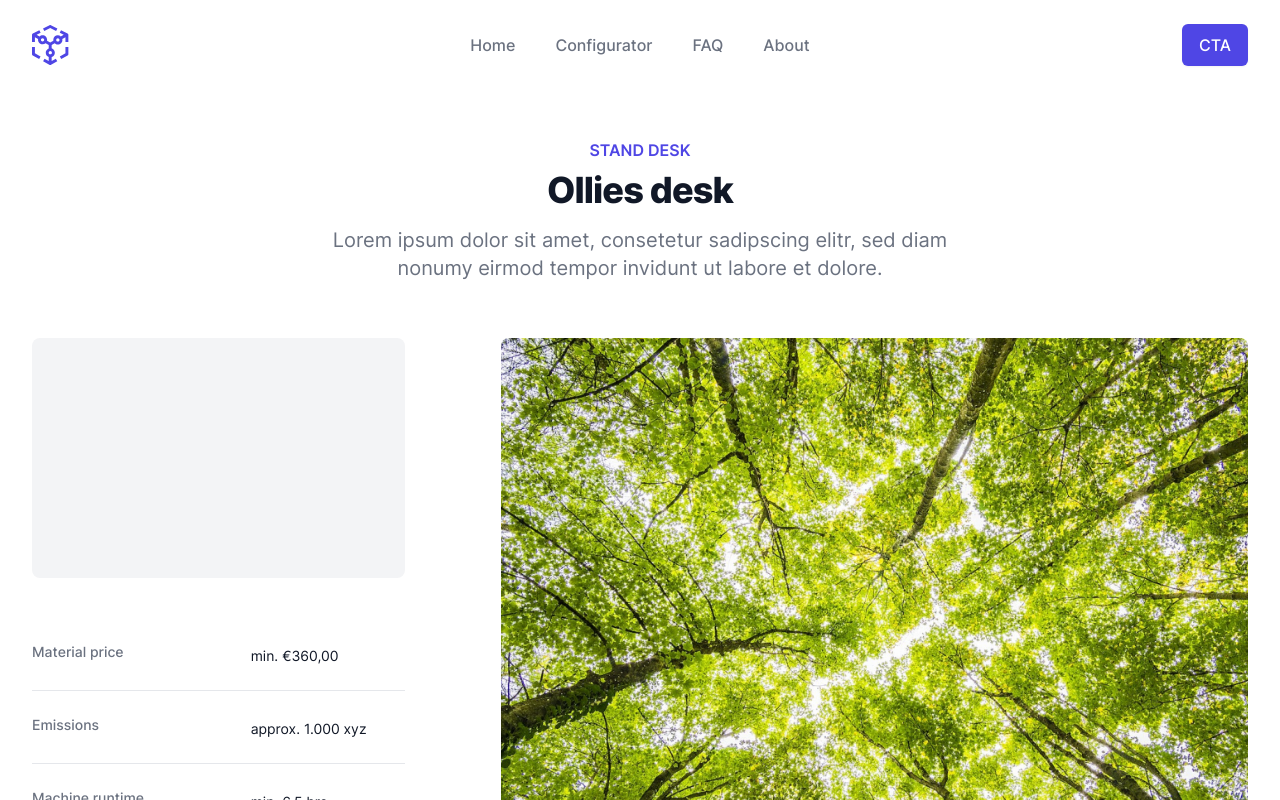
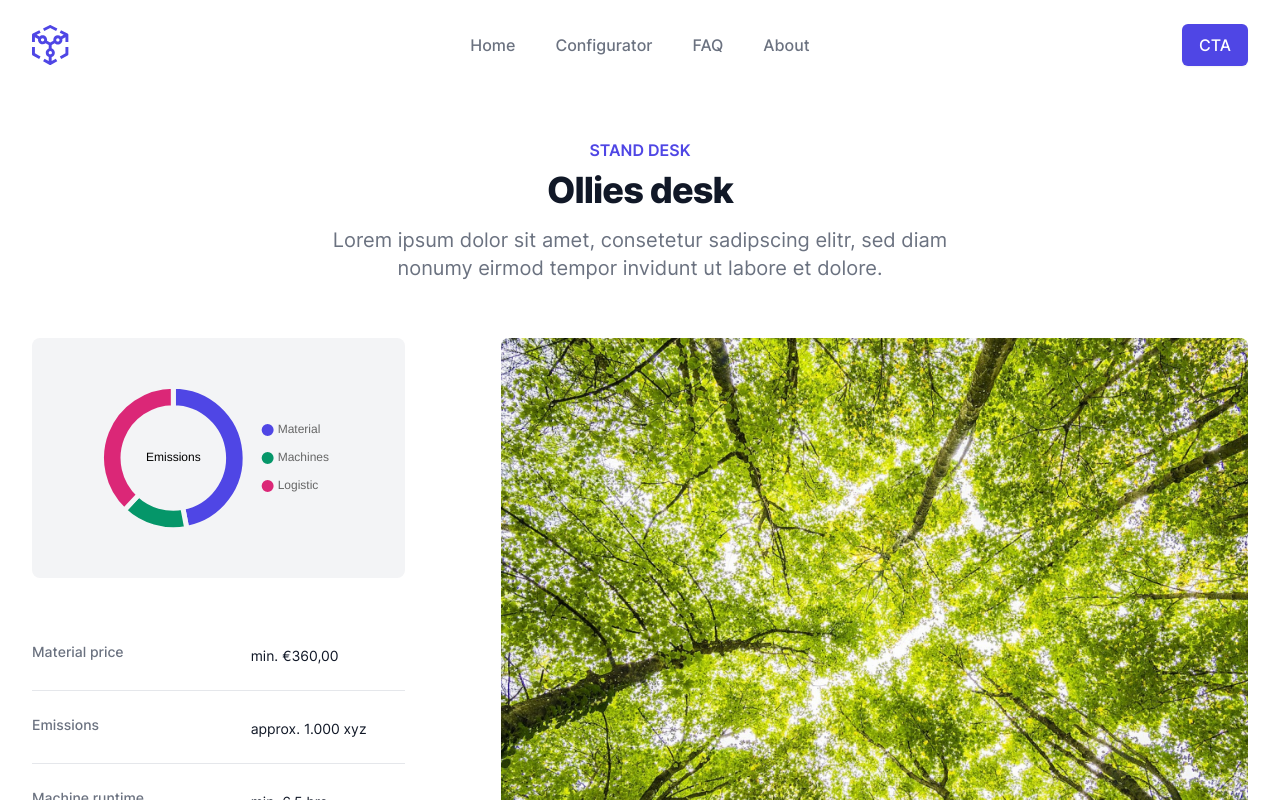
Before and after one commit to bitbetterde/parameo-frontend, a React (Vite) app: page /configurator/result in a window 1280 px wide. Shown: the top 800 px of the page. Built offline with nearby package versions, Linux system fonts and the light colour scheme.

Commit message:
feat: add doughnut chart with mock data

```diff
--- a/package.json
+++ b/package.json
@@ -12,8 +12,10 @@
   "dependencies": {
     "@headlessui/react": "^1.7.15",
     "@types/lodash-es": "^4.17.7",
+    "chart.js": "^4.3.0",
     "lodash-es": "^4.17.21",
     "react": "^18.2.0",
+    "react-chartjs-2": "^5.2.0",
     "react-dom": "^18.2.0",
     "usehooks-ts": "^2.9.1"
   },
--- /dev/null
+++ b/src/components/DoughnutChart.tsx
@@ -0,0 +1,75 @@
+import { Doughnut } from "react-chartjs-2";
+import { Chart as ChartJS, ArcElement, Tooltip, Legend } from "chart.js";
+import type { ChartOptions, ChartData } from "chart.js";
+
+ChartJS.register(ArcElement, Tooltip, Legend);
+
+interface Props {
+  className?: string;
+  data: ChartData<"doughnut">;
+}
+
+const DoughnutChart: React.FC<Props> = ({ className, data }) => {
+  const options: ChartOptions<"doughnut"> = {
+    plugins: {
+      legend: {
+        position: "right",
+        labels: { usePointStyle: true, boxWidth: 8, padding: 16 },
+      },
+      tooltip: {
+        usePointStyle: true,
+        boxHeight: 8,
+        callbacks: {
+          title: () => {
+            return "";
+          },
+          label: (tooltipItem) => {
+            const value = data?.datasets[0]?.data[tooltipItem.dataIndex];
+            return ` ${value}%`;
+          },
+          labelPointStyle: () => {
+            return {
+              pointStyle: "circle",
+              rotation: 0,
+            };
+          },
+          labelColor: (tooltipItem) => {
+            const backgroundColor = tooltipItem?.element?.options?.backgroundColor;
+            return {
+              borderColor: backgroundColor,
+              backgroundColor: backgroundColor,
+            };
+          },
+        },
+      },
+    },
+    cutout: "70%",
+  };
+
+  const textCenter = {
+    id: "textCenter",
+    beforeDatasetDraw(chart: any) {
+      const { ctx } = chart;
+      ctx.save();
+      ctx.font = "14px";
+      ctx.fillStyle = "black";
+      ctx.textAlign = "center";
+      ctx.textBaseline = "middle";
+      ctx.fillText(
+        "Emissions",
+        chart?.getDatasetMeta(0)?.data[0]?.x,
+        chart?.getDatasetMeta(0)?.data[0]?.y
+      );
+    },
+  };
+
+  return (
+    <div
+      className={`flex flex-col justify-center items-center ${className || ""}`}
+    >
+      <Doughnut data={data} options={options} plugins={[textCenter]} />
+    </div>
+  );
+};
+
+export default DoughnutChart;
--- a/src/components/index.tsx
+++ b/src/components/index.tsx
@@ -23,6 +23,7 @@ import TextInput from "./TextInput";
 import Checkbox from "./Checkbox";
 import FeaturedImageGallery from "./FeaturedImageGallery";
 import DownloadListItem from "./DownloadListItem";
+import DoughnutChart from "./DoughnutChart";
 
 export {
   NavBar,
@@ -50,4 +51,5 @@ export {
   Checkbox,
   FeaturedImageGallery,
   DownloadListItem,
+  DoughnutChart
 };
--- a/src/pages/ConfiguratorResultPage.tsx
+++ b/src/pages/ConfiguratorResultPage.tsx
@@ -5,6 +5,7 @@ import {
   ImageSlider,
   FeaturedImageGallery,
   DownloadListItem,
+  DoughnutChart,
 } from "@components";
 
 interface Props {
@@ -84,6 +85,18 @@ const descriptionList = [
   { title: "Nested parts (.svg)", filePath: "#" },
 ];
 
+const chartData = {
+  labels: ["Material", "Machines", "Logistic"],
+  datasets: [
+    {
+      data: [47, 15, 38],
+      backgroundColor: ["#4F46E5", "#059669", "#DB2777"],
+      borderWidth: 5,
+      borderColor: "#F3F4F6",
+    },
+  ],
+};
+
 const ConfiguratorResultPage: React.FC<Props> = ({
   className,
   title,
@@ -110,7 +123,7 @@ const ConfiguratorResultPage: React.FC<Props> = ({
         </div>
         <div className="w-full flex flex-col lg:flex-row gap-16 lg:gap-24 lg:pt-4 pb-12">
           <div className="lg:w-1/3 flex flex-col gap-10">
-            <div className="bg-gray-100 h-60 w-full rounded-lg" />
+            <DoughnutChart className="h-60 bg-gray-100 rounded-lg" data={chartData}/>
             {descriptionList && (
               <dl className="divide-y divide-gray-200">
                 {descriptionList?.map((item, i) => (
```
Also changed, not shown: 1 other file (tests, documents, lock files or other folders).
